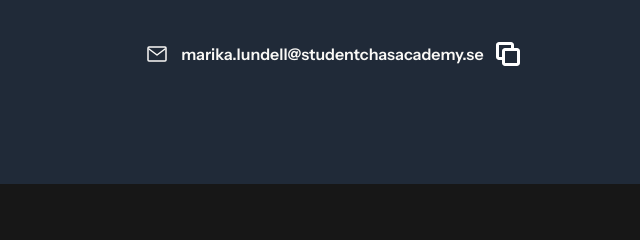
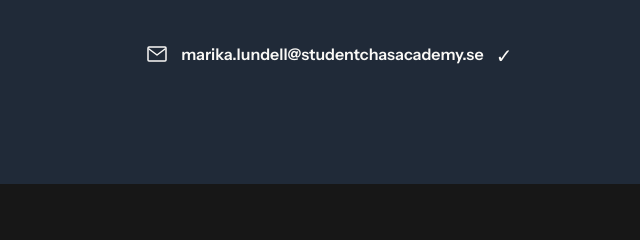
Before and after one commit to marikalundells/om-mig-marika, a plain HTML site: page index.html in a window 1280 px wide. Both pictures are taken after a click on the button "Kopiera mejladress". Shown: the part 3510-3750 px from the top of the page, 640-1280 px from the left. Drawn offline with nearby package versions, Linux system fonts and the light colour scheme.

Commit message:
Update portfolio interactions and styling

```diff
--- a/script.js
+++ b/script.js
@@ -1,31 +1,29 @@
 const interestCards = document.querySelectorAll(".interest-card");
 
-
 interestCards.forEach(function (card) {
-
-
     card.setAttribute("aria-expanded", "false");
 
-
     card.addEventListener("click", function () {
-
-
         if (card.classList.contains("active")) {
-
             card.classList.remove("active");
             card.setAttribute("aria-expanded", "false");
-
         } else {
-
-
             interestCards.forEach(function (otherCard) {
                 otherCard.classList.remove("active");
                 otherCard.setAttribute("aria-expanded", "false");
             });
-
 
             card.classList.add("active");
             card.setAttribute("aria-expanded", "true");
         }
     });
 });
+
+
+const copyEmailButton = document.querySelector(".copy-email");
+
+copyEmailButton.addEventListener("click", function () {
+    navigator.clipboard.writeText("marika.lundell@studentchasacademy.se");
+
+    copyEmailButton.textContent = "✓";
+});
--- a/style.css
+++ b/style.css
@@ -628,8 +628,8 @@ a:focus-visible {
 /* Kopieringsknapp */
 
 .copy-email {
-    width: 24px;
-    height: 24px;
+    width: 16px;
+    height: 16px;
     border: 0;
     padding: 0;
     background: none;
@@ -641,8 +641,8 @@ a:focus-visible {
 
 .copy-email img {
     display: block;
-    width: 24px;
-    height: 24px;
+    width: 16px;
+    height: 16px;
 }
 
 .copy-email:focus-visible {
```
